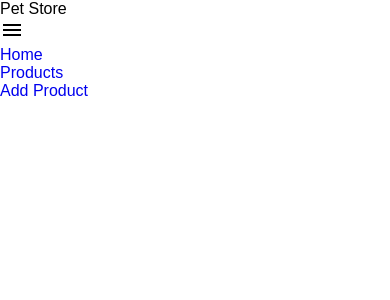
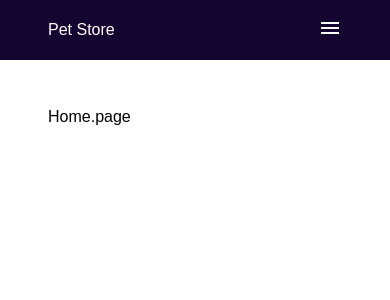
Before and after one commit to chrisfran03/petstore, a React (Create React App) app in the folder frontend/: page / in a window 390 px wide. Shown: the top 300 px of the page. Built offline with nearby package versions, Linux system fonts and the light colour scheme.

Commit message:
add navbar style and add home page

```diff
--- a/frontend/src/App.tsx
+++ b/frontend/src/App.tsx
@@ -1,10 +1,19 @@
 import React from 'react'
 import Navbar from './components/navbar/Navbar'
+import { Routes, Route } from "react-router-dom"
+import Home from "./pages/home/Home.page"
 
 const App: React.FC = () => {
   return (
     <div>
+
       <Navbar />
+
+      <div className="wrapper">
+        <Routes>
+          <Route path="/" element={<Home />} />
+        </Routes>
+      </div>
     </div>
   )
 }
--- a/frontend/src/components/navbar/Navbar.tsx
+++ b/frontend/src/components/navbar/Navbar.tsx
@@ -4,7 +4,7 @@ import { Menu } from "@mui/icons-material"
 import { Link } from "react-router-dom"
 const Navbar: React.FC = () => {
     return (
-        <div>
+        <div className="navbar">
             <div className="brand">Pet Store</div>
             <div className="hamburger"><Menu /></div>
             <div className="menu">
--- a/frontend/src/components/navbar/navbar.scss
+++ b/frontend/src/components/navbar/navbar.scss
@@ -0,0 +1,82 @@
+@import "../../mixins";
+
+.navbar {
+    width: 100%;
+    height: 60px;
+    background-color: rgb(20, 4, 48);
+    color: #fff;
+    padding: 0 3rem;
+    @include d-flex(row, space-between, center);
+
+    .brand {
+        color: #fff;
+    }
+
+    .hamburger {
+        display: none;
+    }
+
+    .menu {
+        flex: 1;
+        margin-left: 2rem;
+
+        ul {
+            @include d-flex(row, flex-start, center);
+            gap: 1rem;
+
+            .close {
+                display: none;
+            }
+
+            li {
+                a {
+                    color: #fff;
+                }
+            }
+        }
+    }
+}
+
+
+@media (max-width: 500px) {
+    .navbar {
+        .hamburger {
+            display: block;
+            margin-left: 1rem;
+            cursor: pointer;
+        }
+
+        .menu {
+            width: 100vw;
+            height: 100vh;
+            margin: 0;
+            padding: 0;
+            background-color: rgb(20, 4, 48);
+            position: fixed;
+            left: -100vw;
+            top: 0;
+            z-index: 3;
+            transition: all 0.3s linear;
+
+            &.open {
+                left: 0;
+            }
+
+            ul {
+                @include d-flex(column, center, center);
+                height: 100%;
+                gap: 3rem;
+                position: relative;
+
+                .close {
+                    display: block;
+                    position: absolute;
+                    top: 1rem;
+                    right: 2rem;
+                    cursor: pointer;
+                    font-size: 30px;
+                }
+            }
+        }
+    }
+}
--- /dev/null
+++ b/frontend/src/pages/home/Home.page.tsx
@@ -0,0 +1,8 @@
+import './home.scss'
+const Home = () => {
+    return (
+        <div>Home.page</div>
+    )
+}
+
+export default Home
```
Also changed, not shown: frontend/src/pages/home/home.scss (added).
